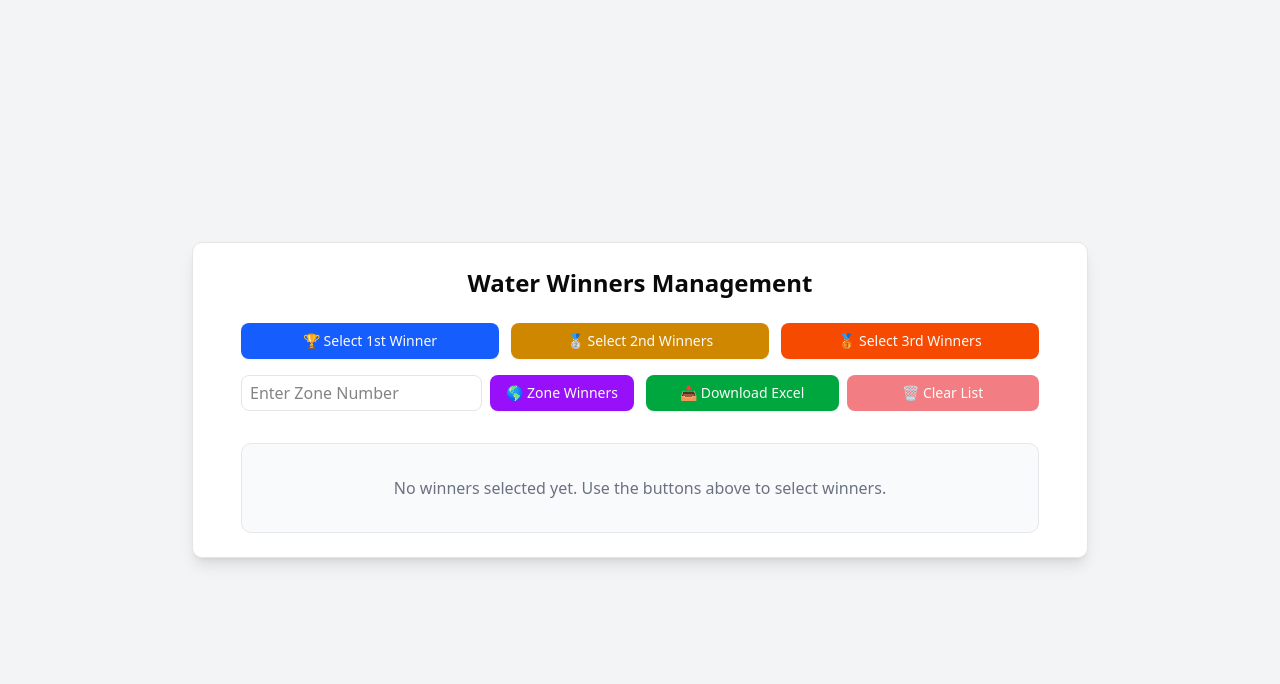
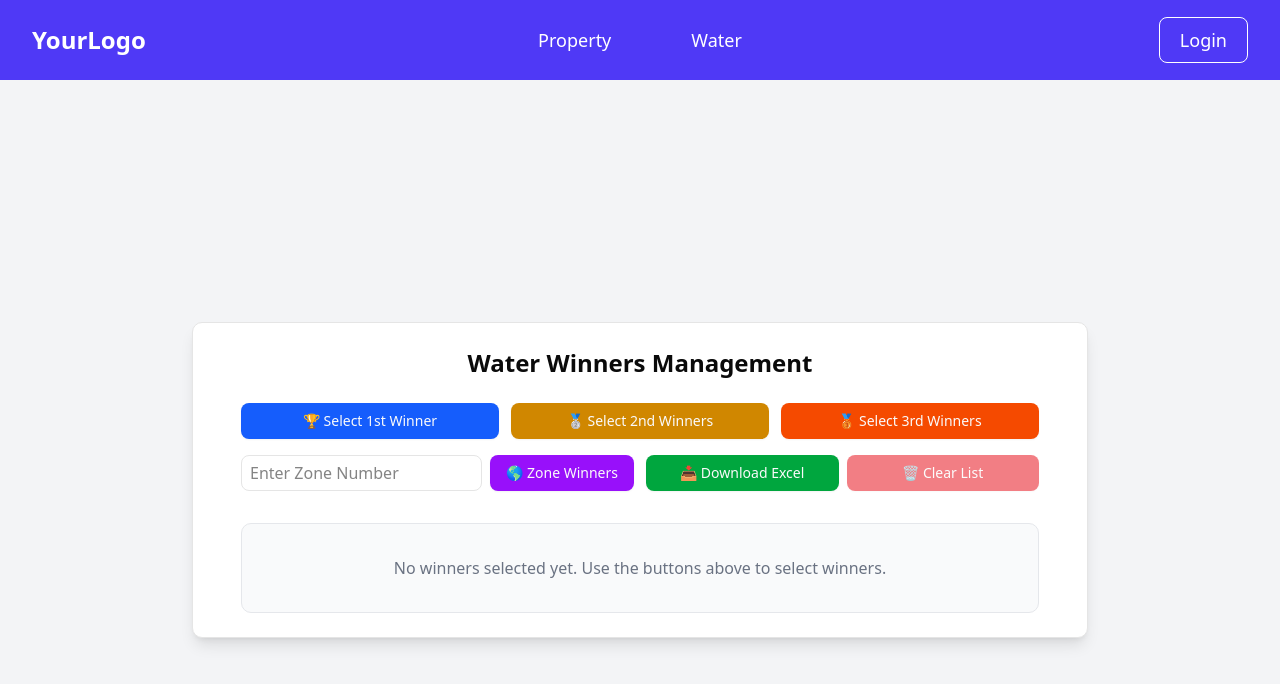
Before and after one commit to VinayLodhi1712/IMC-Lucky-Draw, a Next.js app: page /water in a window 1280 px wide. Shown: the top 684 px of the page. Built offline with nearby package versions, Linux system fonts and the light colour scheme.

Commit message:
Navbar added

```diff
--- /dev/null
+++ b/app/_components/Navbar.jsx
@@ -0,0 +1,103 @@
+"use client";
+import { useState } from 'react';
+import Link from 'next/link';
+
+const Navbar = () => {
+  const [isOpen, setIsOpen] = useState(false);
+  // This would be replaced with actual auth state from your auth provider
+  const [isLoggedIn, setIsLoggedIn] = useState(false);
+
+  const toggleMenu = () => {
+    setIsOpen(!isOpen);
+  };
+
+  // This is just for demo purposes - replace with your actual auth logic
+  const toggleAuth = () => {
+    setIsLoggedIn(!isLoggedIn);
+  };
+
+  return (
+    <nav className="bg-indigo-600 shadow-lg">
+      <div className="max-w-7xl mx-auto px-4 sm:px-6 lg:px-8">
+        <div className="flex items-center justify-between h-20">
+          {/* Logo on left side */}
+          <div className="flex-shrink-0 flex items-center">
+            <Link href="/" className="text-white font-bold text-2xl">YourLogo</Link>
+          </div>
+
+          {/* Center navigation - make sure it's truly centered */}
+          <div className="hidden md:block absolute left-1/2 transform -translate-x-1/2">
+            <div className="flex space-x-12">
+              <Link href="/property" className="text-white hover:bg-indigo-700 px-4 py-2 rounded-md text-lg font-medium transition-colors duration-200">Property</Link>
+              <Link href="/water" className="text-white hover:bg-indigo-700 px-4 py-2 rounded-md text-lg font-medium transition-colors duration-200">Water</Link>
+            </div>
+          </div>
+
+          {/* Auth links on right side */}
+          <div className="hidden md:flex md:items-center">
+            {isLoggedIn ? (
+              <button
+                onClick={toggleAuth}
+                className="text-white hover:bg-indigo-700 px-5 py-2 rounded-md text-lg font-medium border border-white hover:border-transparent transition-all duration-200"
+              >
+                Logout
+              </button>
+            ) : (
+              <button
+                onClick={toggleAuth}
+                className="text-white hover:bg-indigo-700 px-5 py-2 rounded-md text-lg font-medium border border-white hover:border-transparent transition-all duration-200"
+              >
+                Login
+              </button>
+            )}
+          </div>
+
+          {/* Mobile menu button */}
+          <div className="flex items-center md:hidden">
+            <button
+              onClick={toggleMenu}
+              className="text-white hover:bg-indigo-700 p-2 rounded-md focus:outline-none"
+              aria-expanded="false"
+            >
+              <span className="sr-only">Open main menu</span>
+              {!isOpen ? (
+                <svg className="h-8 w-8" xmlns="http://www.w3.org/2000/svg" fill="none" viewBox="0 0 24 24" stroke="currentColor">
+                  <path strokeLinecap="round" strokeLinejoin="round" strokeWidth={2} d="M4 6h16M4 12h16M4 18h16" />
+                </svg>
+              ) : (
+                <svg className="h-8 w-8" xmlns="http://www.w3.org/2000/svg" fill="none" viewBox="0 0 24 24" stroke="currentColor">
+                  <path strokeLinecap="round" strokeLinejoin="round" strokeWidth={2} d="M6 18L18 6M6 6l12 12" />
+                </svg>
+              )}
+            </button>
+          </div>
+        </div>
+      </div>
+
+      {/* Mobile menu */}
+      <div className={`${isOpen ? 'block' : 'hidden'} md:hidden`}>
+        <div className="px-2 pt-2 pb-3 space-y-2 sm:px-3">
+          <Link href="/property" className="text-white hover:bg-indigo-700 block px-3 py-3 rounded-md text-lg font-medium">Property</Link>
+          <Link href="/water" className="text-white hover:bg-indigo-700 block px-3 py-3 rounded-md text-lg font-medium">Water</Link>
+          {isLoggedIn ? (
+            <button
+              onClick={toggleAuth}
+              className="text-white hover:bg-indigo-700 w-full text-left px-3 py-3 rounded-md text-lg font-medium"
+            >
+              Logout
+            </button>
+          ) : (
+            <button
+              onClick={toggleAuth}
+              className="text-white hover:bg-indigo-700 w-full text-left px-3 py-3 rounded-md text-lg font-medium"
+            >
+              Login
+            </button>
+          )}
+        </div>
+      </div>
+    </nav>
+  );
+};
+
+export default Navbar;
--- a/app/layout.js
+++ b/app/layout.js
@@ -1,6 +1,6 @@
 import { Geist, Geist_Mono } from "next/font/google";
 import "./globals.css";
-
+import Navbar from "@/app/_components/Navbar";
 const geistSans = Geist({
   variable: "--font-geist-sans",
   subsets: ["latin"],
@@ -22,6 +22,7 @@ export default function RootLayout({ children }) {
       <body
         className={`${geistSans.variable} ${geistMono.variable} antialiased`}
       >
+        <Navbar/>
         {children}
       </body>
     </html>
--- a/app/page.js
+++ b/app/page.js
@@ -1,9 +1,14 @@
 import Image from "next/image";
+import Navbar from "./_components/Navbar"; // Adjust the import path as needed
 
 export default function Home() {
   return (
-    <div className="grid grid-rows-[20px_1fr_20px] items-center justify-items-center min-h-screen p-8 pb-20 gap-16 sm:p-20 font-[family-name:var(--font-geist-sans)]">
-      <main className="flex flex-col gap-[32px] row-start-2 items-center sm:items-start">
+    <div className="flex flex-col min-h-screen font-[family-name:var(--font-geist-sans)]">
+      {/* Add the Navbar at the top */}
+
+
+      <div className="grid grid-rows-[1fr_20px] items-center justify-items-center flex-grow p-8 pb-20 gap-16 sm:p-20">
+        <main className="flex flex-col gap-[32px] row-start-1 items-center sm:items-start">
           <Image
             className="dark:invert"
             src="/next.svg"
@@ -51,7 +56,7 @@ export default function Home() {
             </a>
           </div>
         </main>
-      <footer className="row-start-3 flex gap-[24px] flex-wrap items-center justify-center">
+        <footer className="row-start-2 flex gap-[24px] flex-wrap items-center justify-center">
           <a
             className="flex items-center gap-2 hover:underline hover:underline-offset-4"
             href="https://nextjs.org/learn?utm_source=create-next-app&utm_medium=appdir-template-tw&utm_campaign=create-next-app"
@@ -90,7 +95,7 @@ export default function Home() {
           >
             <Image
               aria-hidden
-            src="/globe.svg"
+              src="/file.svg"
               alt="Globe icon"
               width={16}
               height={16}
@@ -99,5 +104,6 @@ export default function Home() {
           </a>
         </footer>
       </div>
+    </div>
   );
 }
```
Lines whose indentation alone changed are shown as unchanged.
